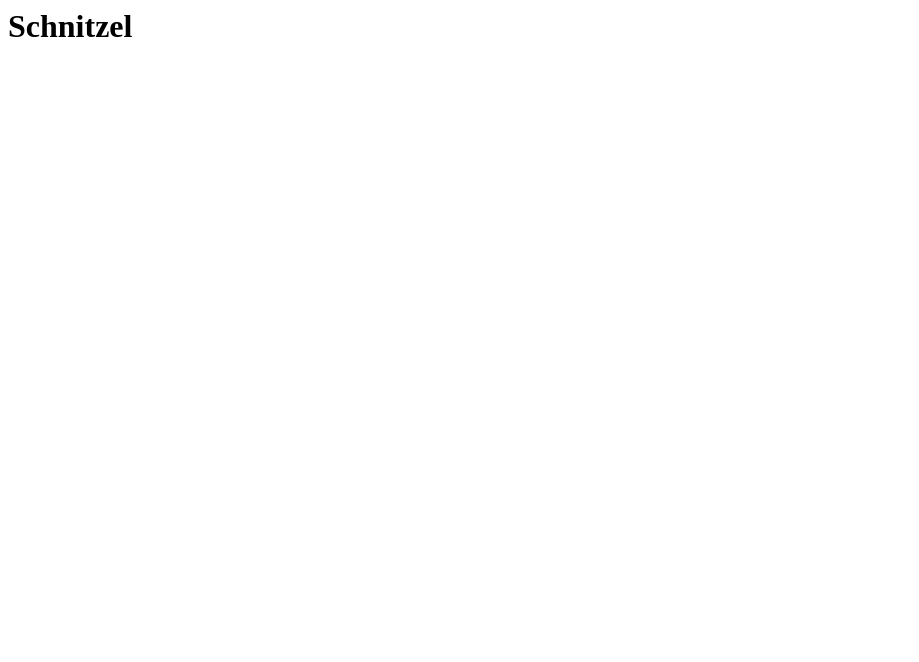
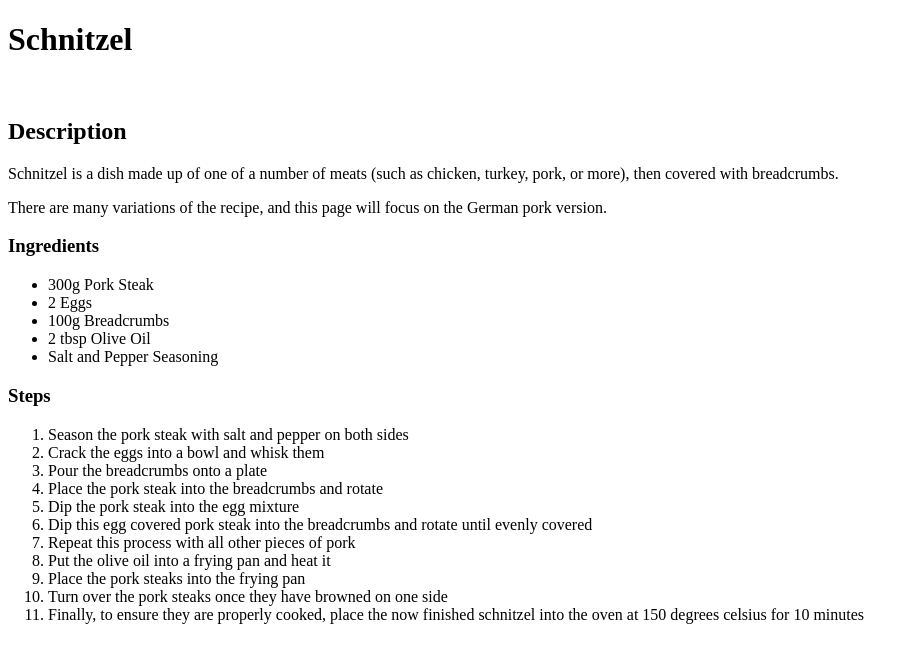
Before and after one commit to elliehl/odin-recipes, a plain HTML site: page recipes/schnitzel.html in a window 1280 px wide. Shown: the whole page, without its empty margins (0-919 px from the left). Drawn offline with Linux system fonts and the light colour scheme.

Commit message:
Add ingredients and steps to Schnitzel recipe

```diff
--- a/recipes/schnitzel.html
+++ b/recipes/schnitzel.html
@@ -1,11 +1,45 @@
-<!DOCTYPE hmtl>
-<html>
-
+<!DOCTYPE html>
+<html lang="en">
+<head>
+    <meta charset="UTF-8">
+    <meta http-equiv="X-UA-Compatible" content="IE=edge">
+    <meta name="viewport" content="width=device-width, initial-scale=1.0">
+    <title>Document</title>
+</head>
 
 
 <body>
 <h1>Schnitzel</h1>
+<img src="">
+<h2>Description</h2>
+<p>Schnitzel is a dish made up of one of a number of meats (such as chicken, turkey, pork, or more), then
+ covered with breadcrumbs.</p>
+<p>There are many variations of the recipe, and this page will focus on the German pork version.</p>
 
+<h3>Ingredients</h3>
+<ul>
+<li>300g Pork Steak</li>
+<li>2 Eggs</li>
+<li>100g Breadcrumbs</li>
+<li>2 tbsp Olive Oil</li>
+<li>Salt and Pepper Seasoning</li>
+</ul>
+
+<h3>Steps</h3>
+<ol>
+<li>Season the pork steak with salt and pepper on both sides</li>
+<li>Crack the eggs into a bowl and whisk them</li>
+<li>Pour the breadcrumbs onto a plate</li>
+<li>Place the pork steak into the breadcrumbs and rotate</li>
+<li>Dip the pork steak into the egg mixture</li>
+<li>Dip this egg covered pork steak into the breadcrumbs and rotate until evenly covered</li>
+<li>Repeat this process with all other pieces of pork</li>
+<li>Put the olive oil into a frying pan and heat it</li>
+<li>Place the pork steaks into the frying pan</li>
+<li>Turn over the pork steaks once they have browned on one side</li>
+<li>Finally, to ensure they are properly cooked, place the now finished schnitzel into the oven
+at 150 degrees celsius for 10 minutes</li>
+</ol>
 
 
 
```
